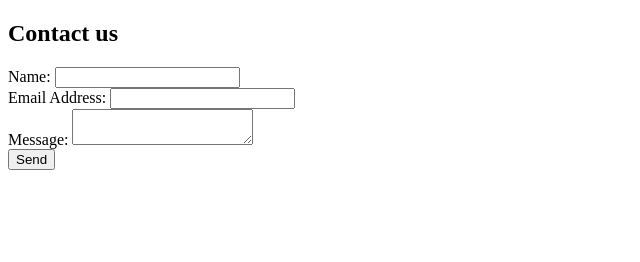
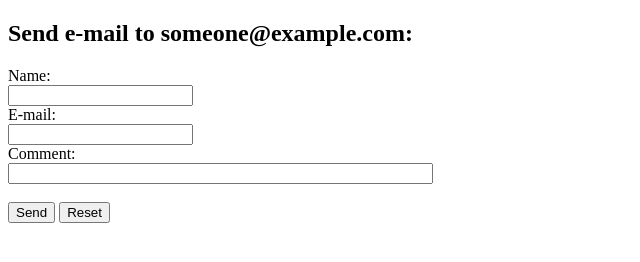
Before and after one commit to ccollado2/Test, a plain HTML site: page tablet.html in a window 1280 px wide. Shown: the whole page, without its empty margins (0-640 px from the left). Drawn offline with Linux system fonts and the light colour scheme.

Commit message:
from w3schools

```diff
--- a/tablet.html
+++ b/tablet.html
@@ -1,26 +1,18 @@
 <!DOCTYPE html>
-<html lang="en">
-<head>
-  <meta charset="UTF-8">
-  <title>Contact Form</title>
-</head>
+<html>
 <body>
 
-<h2>Contact us</h2>
+<h2>Send e-mail to someone@example.com:</h2>
 
-  <label for="name">Name:</label>
-  <input type="text" id="name" name="name" required>
-  <br>
-
-  <label for="email">Email Address:</label>
-  <input type="email" id="email" name="email" required>
-  <br>
-
-  <label for="message">Message:</label>
-  <textarea id="message" name="message" required></textarea>
-  <br>
-
-  <button type="submit">Send</button>
+<form action="mailto:ccollado2@gmail.com" method="post" enctype="text/plain">
+Name:<br>
+<input type="text" name="name"><br>
+E-mail:<br>
+<input type="text" name="mail"><br>
+Comment:<br>
+<input type="text" name="comment" size="50"><br><br>
+<input type="submit" value="Send">
+<input type="reset" value="Reset">
 </form>
 
 </body>
```
